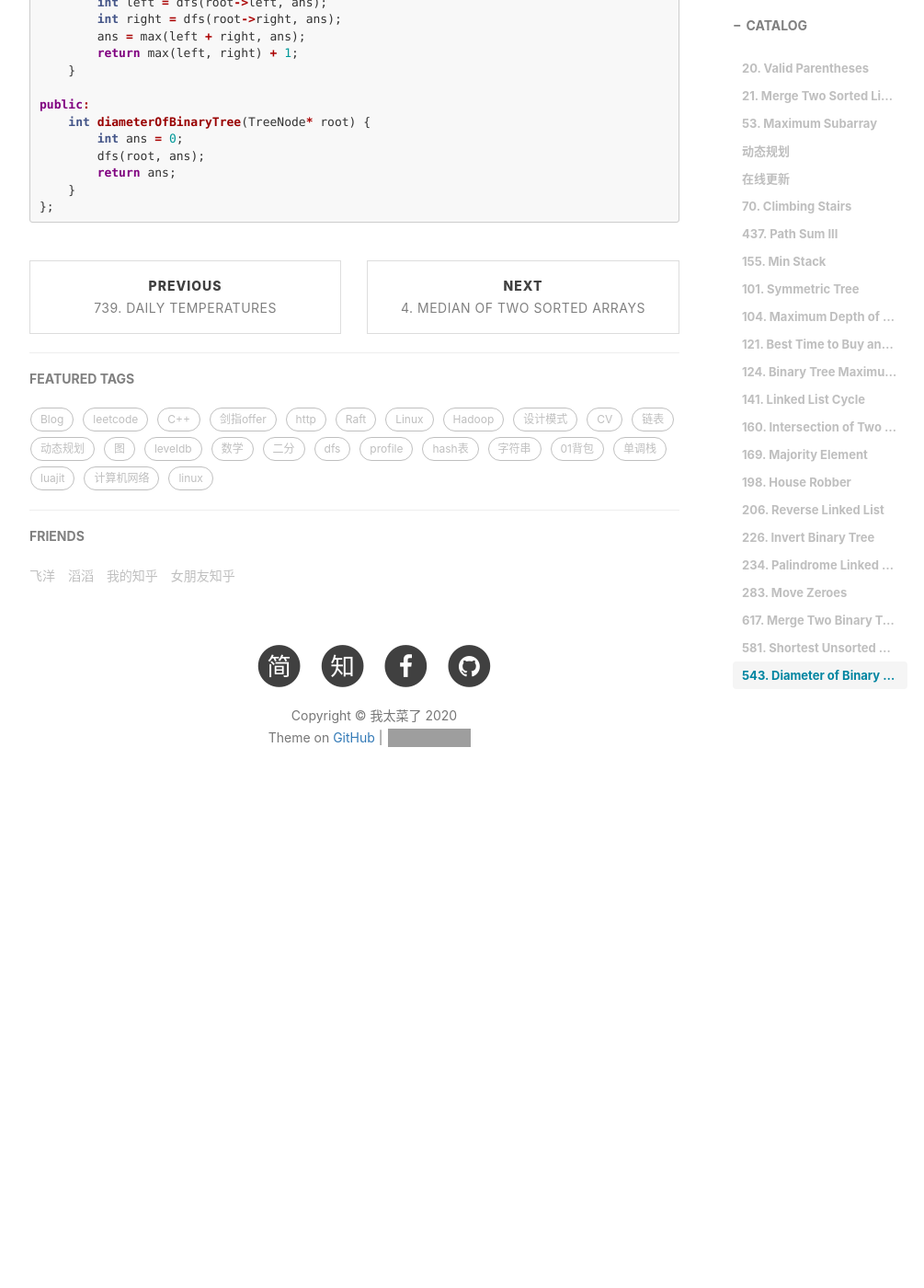
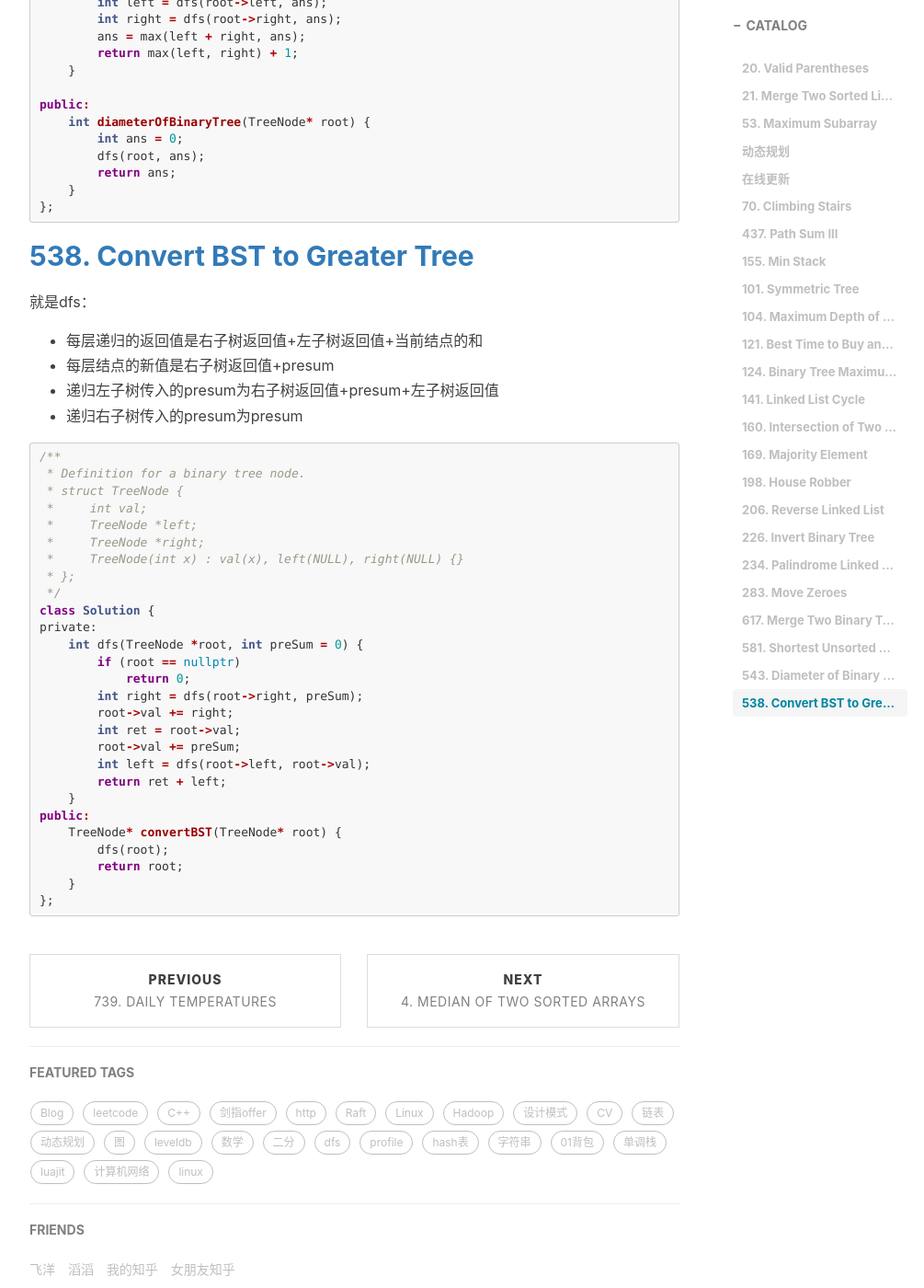
Before and after one commit to bbkgl/bbkgl.github.io, a Jekyll site: the page built from _posts/2020-01-31-leetcode-easy.md, in a window 1280 px wide and 1400 px high, scrolled down 13733 px. Shown: the whole window at 92% size, without its empty margins (233-1238 px from the left). Built offline with Jekyll 4.4.1, drawn with Linux system fonts in a browser that asks for light colours; nearby versions of some CDN libraries; comment, search, counter and statistics services are not loaded; before the commit the page ends 14639 px from its top, so only the background shows below that; grey boxes are pictures that could not be loaded.

Commit message:
增加一道easy

````diff
--- a/_posts/2020-01-31-leetcode-easy.md
+++ b/_posts/2020-01-31-leetcode-easy.md
@@ -725,3 +725,42 @@ public:
     }
 };
 ```
+
+## [538. Convert BST to Greater Tree](https://leetcode-cn.com/problems/convert-bst-to-greater-tree/)
+
+就是dfs：
+
+- 每层递归的返回值是右子树返回值+左子树返回值+当前结点的和
+- 每层结点的新值是右子树返回值+presum
+- 递归左子树传入的presum为右子树返回值+presum+左子树返回值
+- 递归右子树传入的presum为presum
+
+```cpp
+/**
+ * Definition for a binary tree node.
+ * struct TreeNode {
+ *     int val;
+ *     TreeNode *left;
+ *     TreeNode *right;
+ *     TreeNode(int x) : val(x), left(NULL), right(NULL) {}
+ * };
+ */
+class Solution {
+private:
+    int dfs(TreeNode *root, int preSum = 0) {
+        if (root == nullptr)
+            return 0;
+        int right = dfs(root->right, preSum);
+        root->val += right;
+        int ret = root->val;
+        root->val += preSum;
+        int left = dfs(root->left, root->val);
+        return ret + left;
+    }
+public:
+    TreeNode* convertBST(TreeNode* root) {
+        dfs(root);
+        return root;
+    }
+};
+```
````
